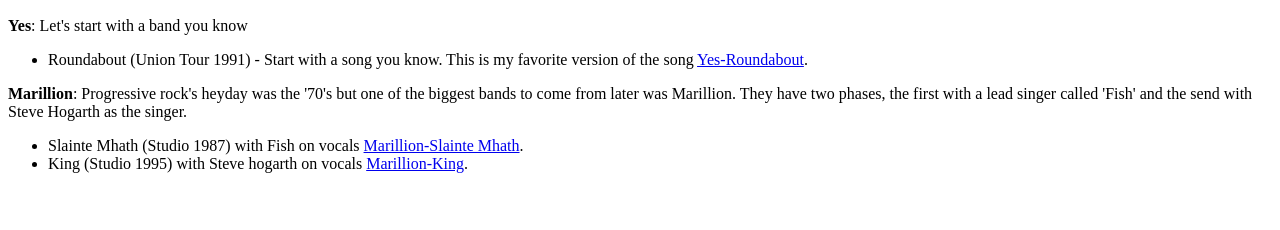
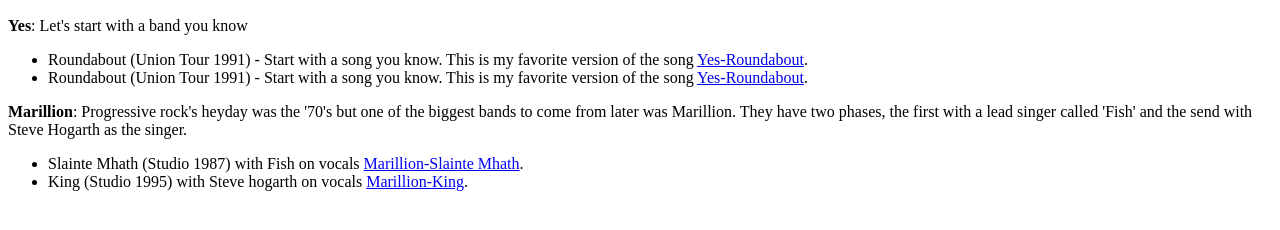
Before and after one commit to asterix2112/progressiverock, a plain HTML site: page index.html in a window 1280 px wide. Shown: the part 50-280 px from the top of the page. Drawn offline with Linux system fonts and the light colour scheme.

Commit message:
Update index.html

```diff
--- a/index.html
+++ b/index.html
@@ -7,7 +7,8 @@
 <h2>Young Persons Guide to Progressive Rock</h2>
 
 <p><b>Yes</b>: Let's start with a band you know
-<ul><li>Roundabout (Union Tour 1991) - Start with a song you know. This is my favorite version of the song <a href="https://1drv.ms/u/s!AlFPUsGZN8WCk3jriO1spVJPux2-">Yes-Roundabout</a>.</li></ul>
+<ul><li>Roundabout (Union Tour 1991) - Start with a song you know. This is my favorite version of the song <a href="https://1drv.ms/u/s!AlFPUsGZN8WCk3jriO1spVJPux2-">Yes-Roundabout</a>.</li>
+<li>Roundabout (Union Tour 1991) - Start with a song you know. This is my favorite version of the song <a href="https://drive.google.com/file/d/18J466kkZCOXluR0yWDtEVIGpSjQU8sZv/view?usp=sharing">Yes-Roundabout</a>.</li></ul>
 
 <p><b>Marillion</b>: Progressive rock's heyday was the '70's but one of the biggest bands to come from later was Marillion. They have two phases, the first with a lead singer called 'Fish' and the send with Steve Hogarth as the singer.
 <ul><li>Slainte Mhath (Studio 1987) with Fish on vocals <a href="https://1drv.ms/u/s!AlFPUsGZN8WCk3ZRLdXbzpT2e8SW">Marillion-Slainte Mhath</a>.</li>
```
